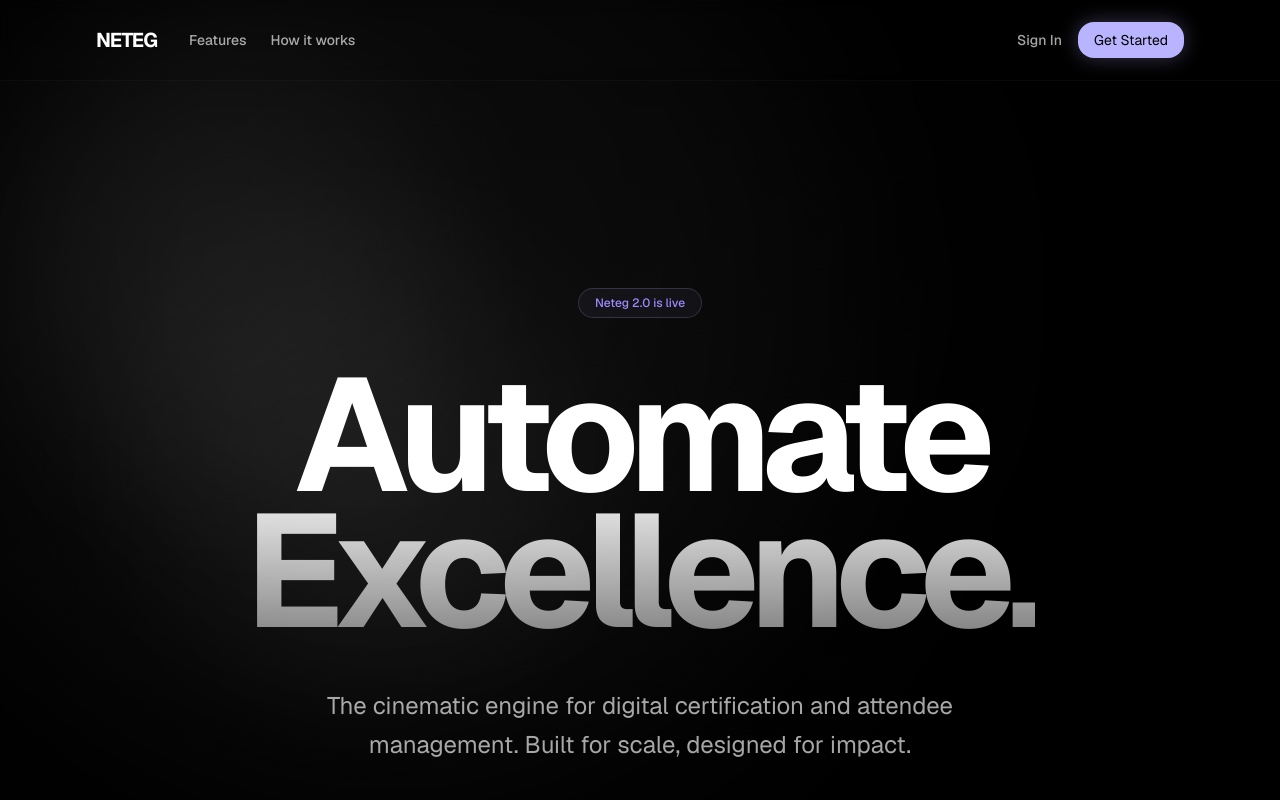
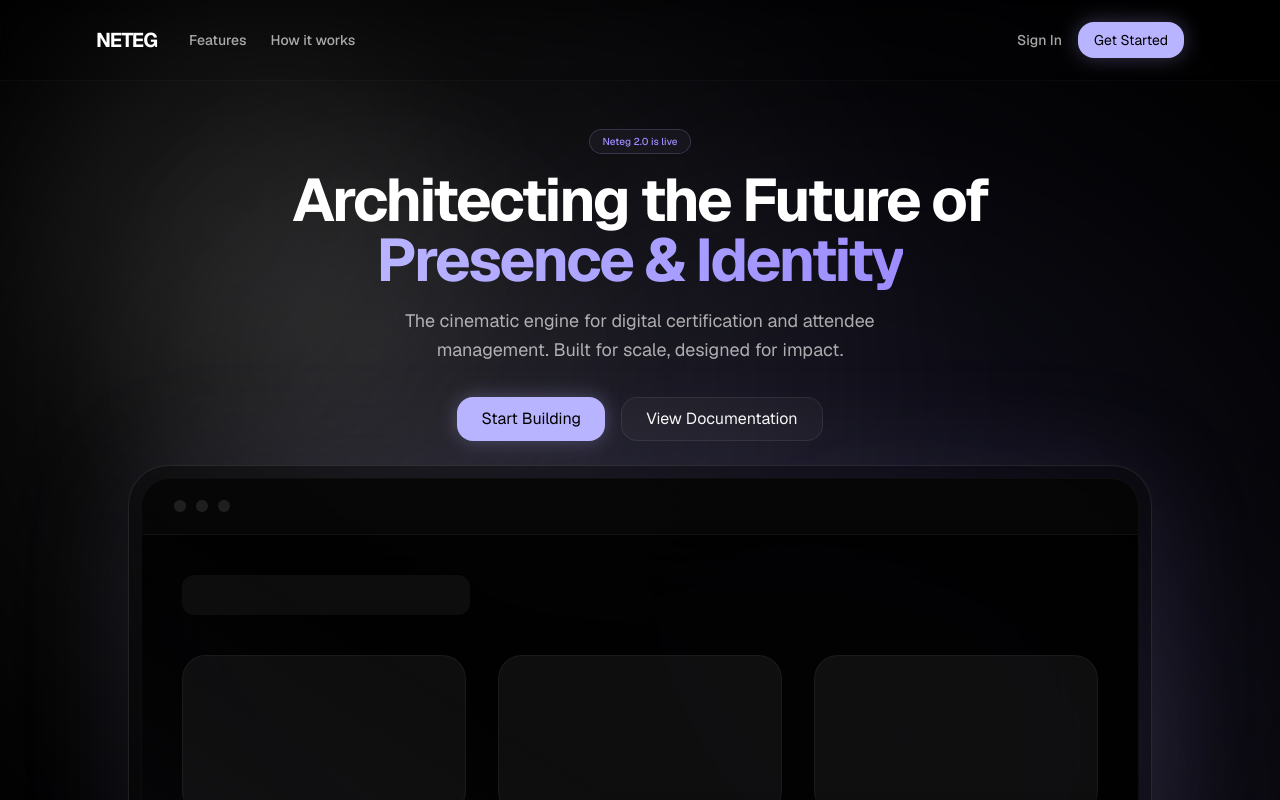
Before and after one commit to PatoCrazy2/neteg, a Next.js app in the folder frontend/: page / in a window 1280 px wide. Shown: the top 800 px of the page. Built offline with nearby package versions, Linux system fonts and the light colour scheme.

Commit message:
chore: size font and sections of hero

```diff
--- a/frontend/src/app/page.tsx
+++ b/frontend/src/app/page.tsx
@@ -10,18 +10,18 @@
 export default function Home() {
   return (
     <main className="relative min-h-screen bg-black text-text-primary selection:bg-primary/30 selection:text-white overflow-hidden">
-      <GlowBackground />
       <Navbar />
 
       {/* Hero Section with Dashboard Preview */}
-      <div className="relative z-10">
-        <section className="relative">
+      <section className="relative">
+        <GlowBackground />
+        <div className="relative z-10">
           <Hero />
           <Container className="pb-32">
             <DashboardPreview />
           </Container>
-        </section>
-      </div>
+        </div>
+      </section>
 
       {/* Features Section */}
       <Section id="features" className="bg-surface relative border-t border-border-custom overflow-hidden">
@@ -65,7 +65,7 @@
               </div>
               <h3 className="text-xl font-bold text-white mb-3">Cryptographic Verity</h3>
               <p className="text-text-secondary leading-relaxed">
-                Every diploma is uniquely identifiable and instantly verifiable via secure QR indexing, protecting your brand's integrity.
+                Every diploma is uniquely identifiable and instantly verifiable via secure QR indexing, protecting your brand&apos;s integrity.
               </p>
             </GlassCard>
           </div>
--- a/frontend/src/components/ui/glass-card.tsx
+++ b/frontend/src/components/ui/glass-card.tsx
@@ -4,7 +4,9 @@
 import { motion, HTMLMotionProps } from "framer-motion";
 import { forwardRef } from "react";
 
-export interface GlassCardProps extends HTMLMotionProps<"div"> {}
+export type GlassCardProps = HTMLMotionProps<"div"> & {
+  children?: React.ReactNode;
+};
 
 export const GlassCard = forwardRef<HTMLDivElement, GlassCardProps>(
   ({ className, children, ...props }, ref) => {
--- a/frontend/src/components/ui/hero.tsx
+++ b/frontend/src/components/ui/hero.tsx
@@ -7,15 +7,15 @@
 
 export function Hero() {
   return (
-    <div className="relative pt-56 pb-24 md:pt-72 md:pb-40 overflow-hidden">
+    <div className="relative pt-24 pb-4 md:pt-32 md:pb-6 overflow-hidden">
       <Container className="relative z-10 text-center flex flex-col items-center">
         <motion.div
           initial={{ opacity: 0, scale: 0.95 }}
           animate={{ opacity: 1, scale: 1 }}
           transition={{ duration: 1.2, ease: [0.16, 1, 0.3, 1] }}
-          className="mb-12"
+          className="mb-4"
         >
-          <Badge className="px-4 py-1.5 border-primary/20 bg-primary/5 text-primary-strong">
+          <Badge className="px-3 py-1 border-primary/20 bg-primary/5 text-primary-strong text-[10px]">
             Neteg 2.0 is live
           </Badge>
         </motion.div>
@@ -24,11 +24,11 @@
           initial={{ opacity: 0, y: 30 }}
           animate={{ opacity: 1, y: 0 }}
           transition={{ duration: 1, delay: 0.1, ease: [0.16, 1, 0.3, 1] }}
-          className="text-7xl md:text-[10rem] font-bold tracking-[-0.06em] leading-[0.85] text-white mb-12 max-w-5xl"
+          className="text-4xl md:text-6xl font-bold tracking-[-0.04em] leading-[1] text-white mb-4 max-w-4xl"
         >
-          Automate <br />
-          <span className="text-transparent bg-clip-text bg-gradient-to-b from-white to-white/40">
-            Excellence.
+          Architecting the Future of <br />
+          <span className="text-transparent bg-clip-text bg-gradient-to-r from-primary to-primary-strong">
+            Presence & Identity
           </span>
         </motion.h1>
 
@@ -36,7 +36,7 @@
           initial={{ opacity: 0, y: 20 }}
           animate={{ opacity: 1, y: 0 }}
           transition={{ duration: 1, delay: 0.2, ease: [0.16, 1, 0.3, 1] }}
-          className="text-xl md:text-2xl text-text-secondary max-w-2xl mb-20 leading-relaxed"
+          className="text-base md:text-lg text-text-secondary max-w-xl mb-8 leading-relaxed"
         >
           The cinematic engine for digital certification and attendee management.
           Built for scale, designed for impact.
@@ -46,16 +46,15 @@
           initial={{ opacity: 0, y: 20 }}
           animate={{ opacity: 1, y: 0 }}
           transition={{ duration: 1, delay: 0.3, ease: [0.16, 1, 0.3, 1] }}
-          className="flex flex-col sm:flex-row gap-6 items-center"
+          className="flex flex-row gap-4 items-center justify-center"
         >
           <div className="relative group">
-            {/* Atmospheric glow for CTA */}
             <div className="absolute -inset-4 bg-primary/20 blur-2xl rounded-full opacity-0 group-hover:opacity-100 transition-opacity duration-500" />
-            <Button variant="primary" size="lg" className="relative z-10 px-10">
+            <Button variant="primary" size="md" className="relative z-10 px-6">
               Start Building
             </Button>
           </div>
-          <Button variant="glass" size="lg" className="px-10">
+          <Button variant="glass" size="md" className="px-6">
             View Documentation
           </Button>
         </motion.div>
```
